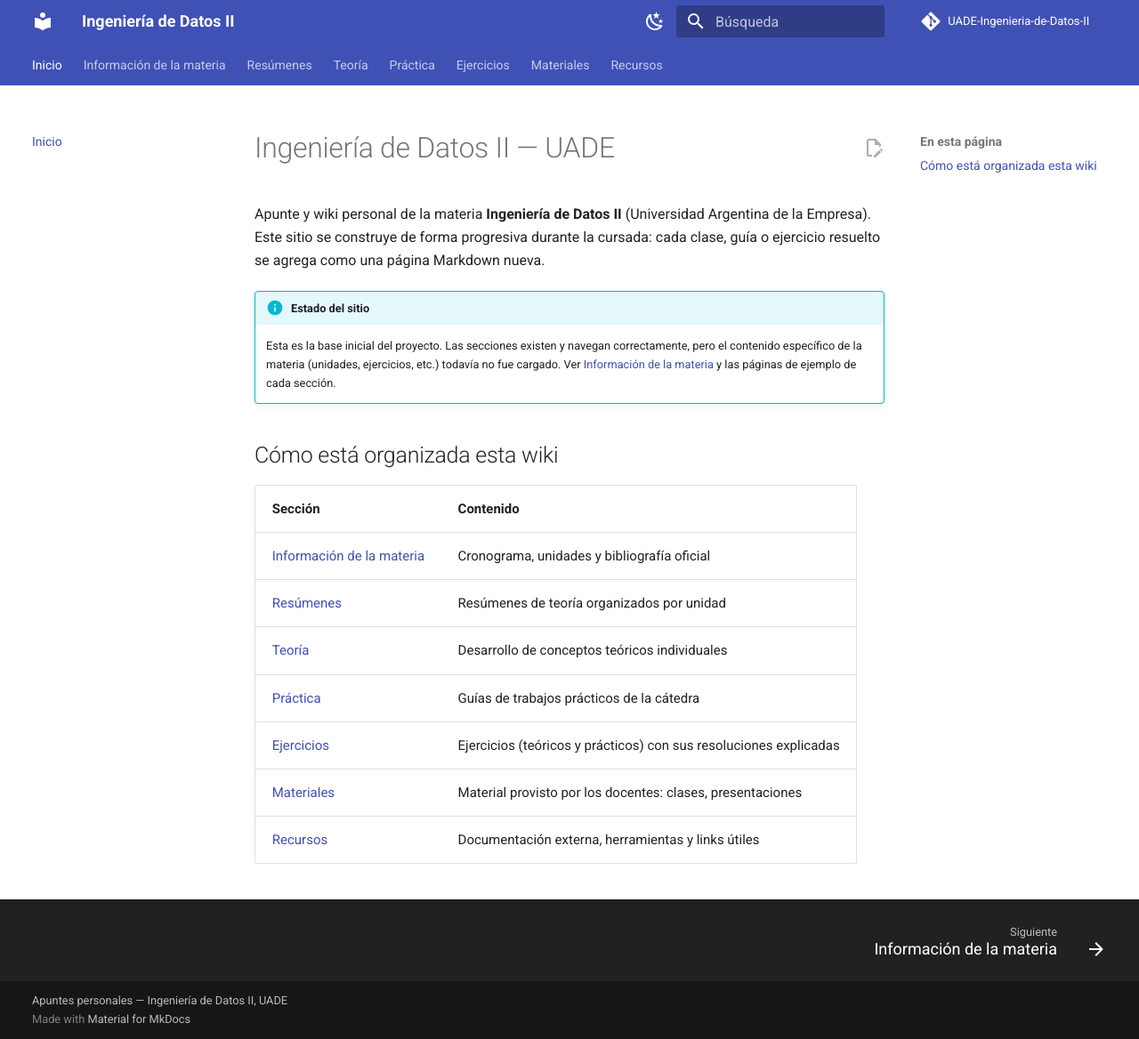
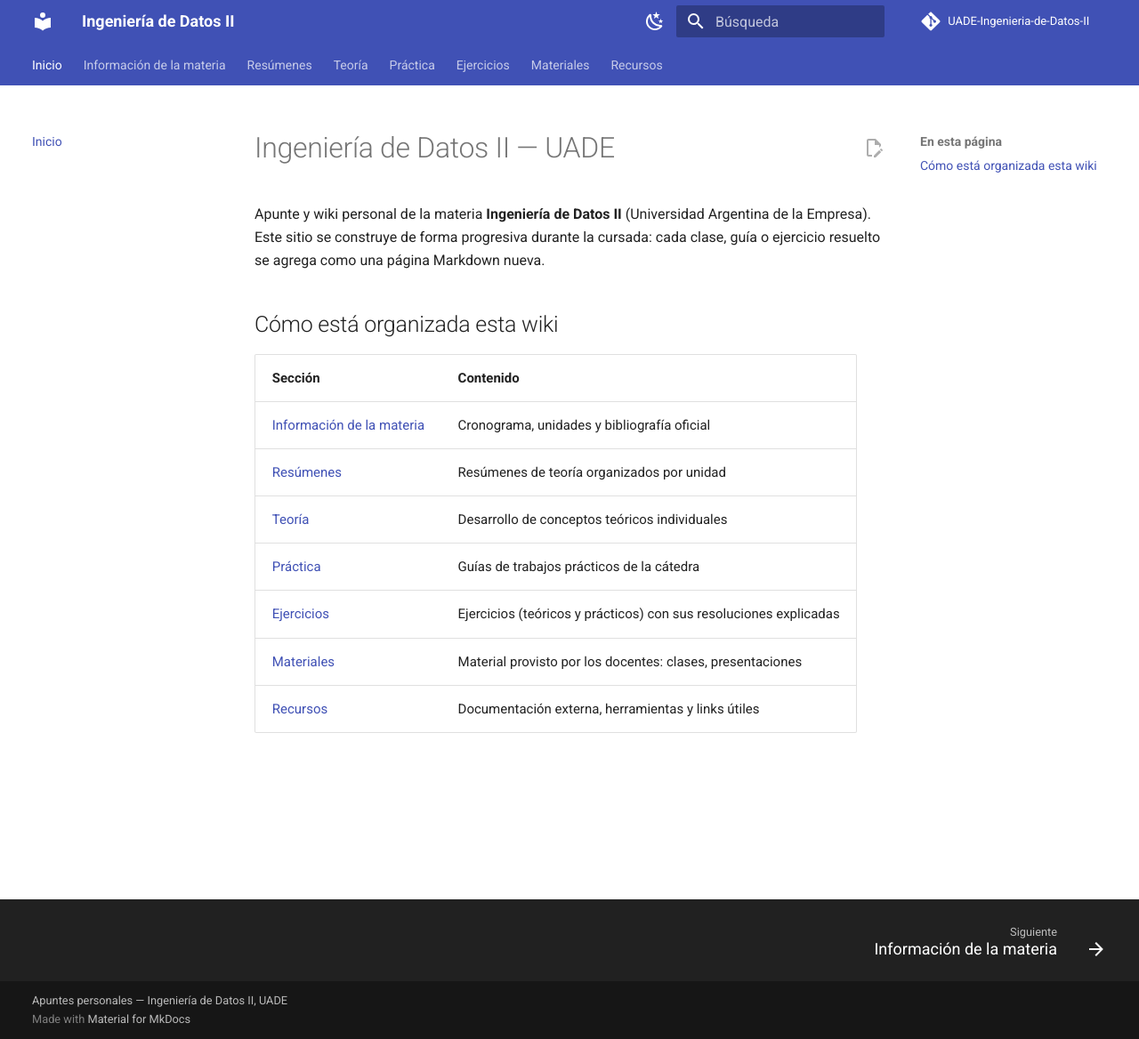
Before and after one commit to Federico-Castillo/UADE-Ingenieria-de-Datos-II, an MkDocs documentation site: the page built from docs/index.md, in a window 1280 px wide and 1168 px high. Shown: the whole window at 89% size. Built offline with MkDocs 1.6.1 and Material for MkDocs 9.7.7, drawn with Linux system fonts in a browser that asks for light colours; comment, search, counter and statistics services are not loaded.

Commit message:
Eliminar la sección de estado del sitio en index.md
Elimina la información inicial de estado del proyecto de la documentación.

```diff
--- a/docs/index.md
+++ b/docs/index.md
@@ -5,12 +5,7 @@ Argentina de la Empresa). Este sitio se construye de forma progresiva durante
 la cursada: cada clase, guía o ejercicio resuelto se agrega como una página
 Markdown nueva.
 
-!!! info "Estado del sitio"
-    Esta es la base inicial del proyecto. Las secciones existen y navegan
-    correctamente, pero el contenido específico de la materia (unidades,
-    ejercicios, etc.) todavía no fue cargado. Ver
-    [Información de la materia](info-materia/index.md) y las páginas de
-    ejemplo de cada sección.
+
 
 ## Cómo está organizada esta wiki
 
```
